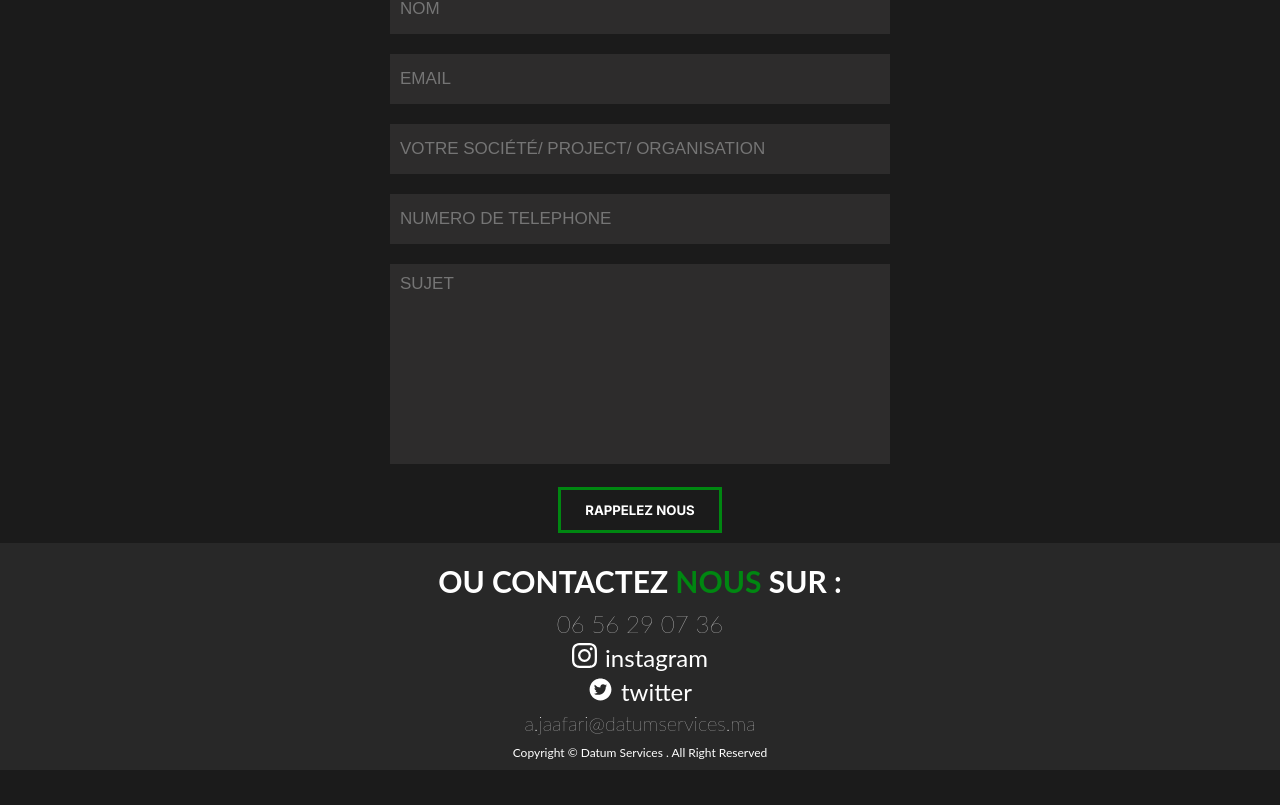
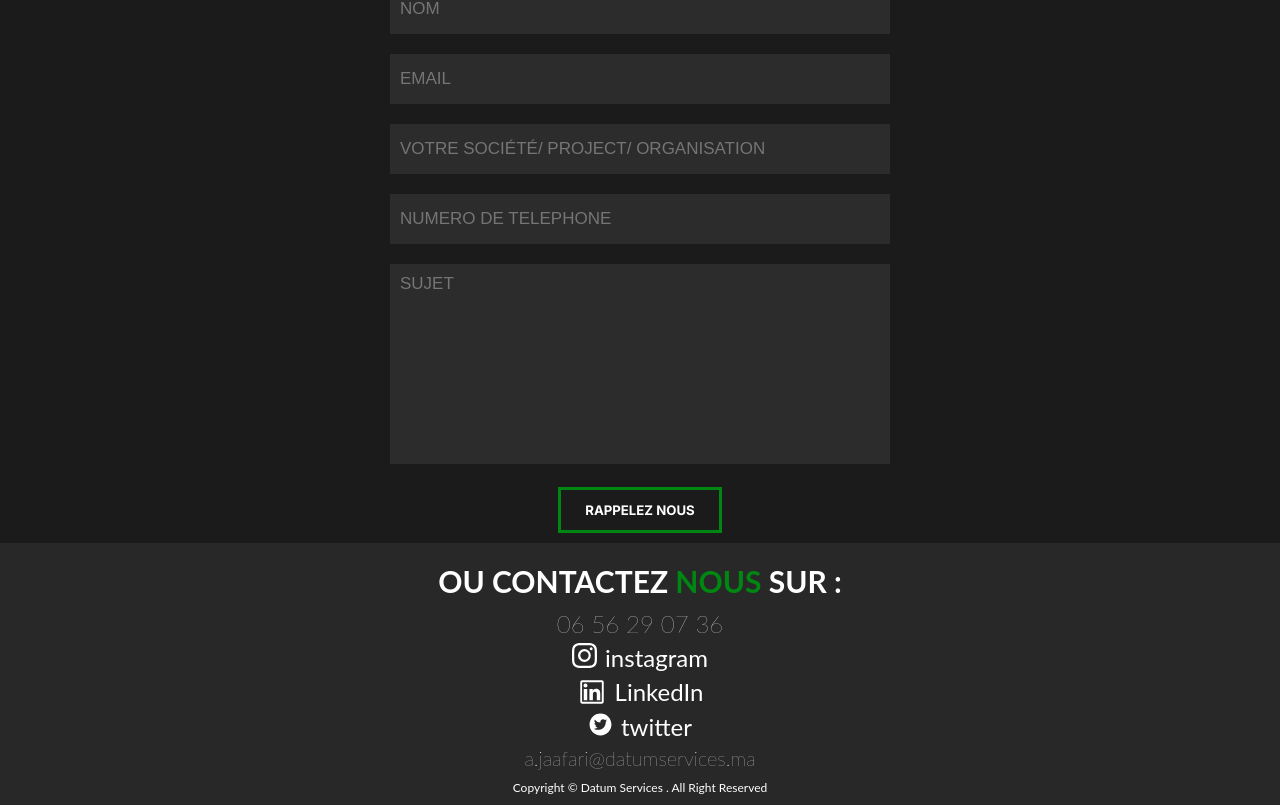
Before and after one commit to Koreankat/Datum-Services, a React (Create React App) app: page / in a window 1280 px wide. Shown: the part 3636-4441 px from the top of the page. Before the commit the page ends 4406 px from the top, so only its background shows below. Built offline with nearby package versions, Linux system fonts and the light colour scheme.

Commit message:
linkedin

```diff
--- a/src/components/FaqSection.js
+++ b/src/components/FaqSection.js
@@ -6,6 +6,7 @@ import { NotificationContainer, NotificationManager } from "react-notifications"
 import "react-notifications/lib/notifications.css"
 import { forwardRef } from "react"
 import { BsInstagram } from "react-icons/bs"
+import { AiOutlineLinkedin } from "react-icons/ai"
 import { AiFillTwitterCircle } from "react-icons/ai"
 AOS.init()
 const FaqSection = forwardRef((props, ref) => {
@@ -134,6 +135,16 @@ const FaqSection = forwardRef((props, ref) => {
             <h4>instagram</h4>
           </a>
           <a
+            href='https://www.linkedin.com/company/datum-services-ma/'
+            style={{ marginBottom: "5px" }}
+          >
+            <AiOutlineLinkedin
+              style={{ marginRight: "8px", fontSize: "30px" }}
+            />
+            <h4>LinkedIn</h4>
+          </a>
+
+          <a
             href='https://twitter.com/datumservices'
             style={{ marginBottom: "5px" }}
           >
```
Also changed, not shown: 3 other files (tests, documents, lock files or other folders).
